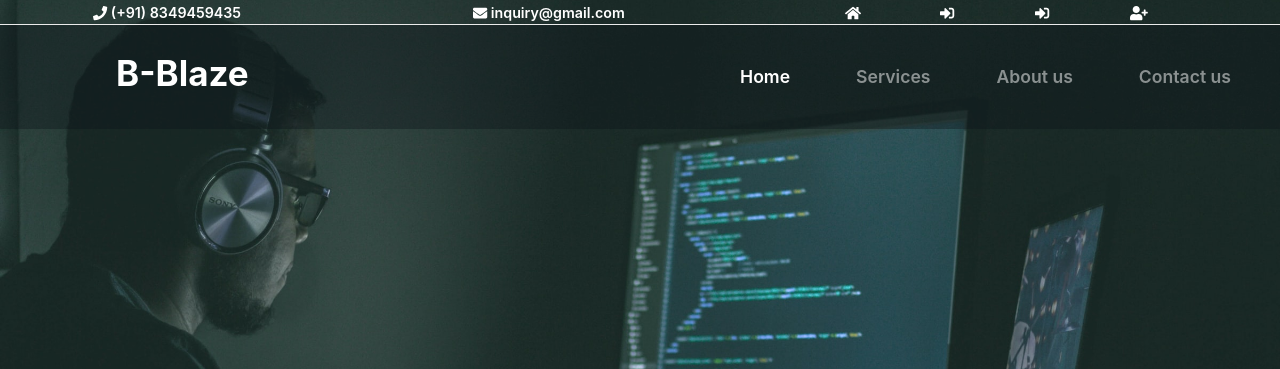
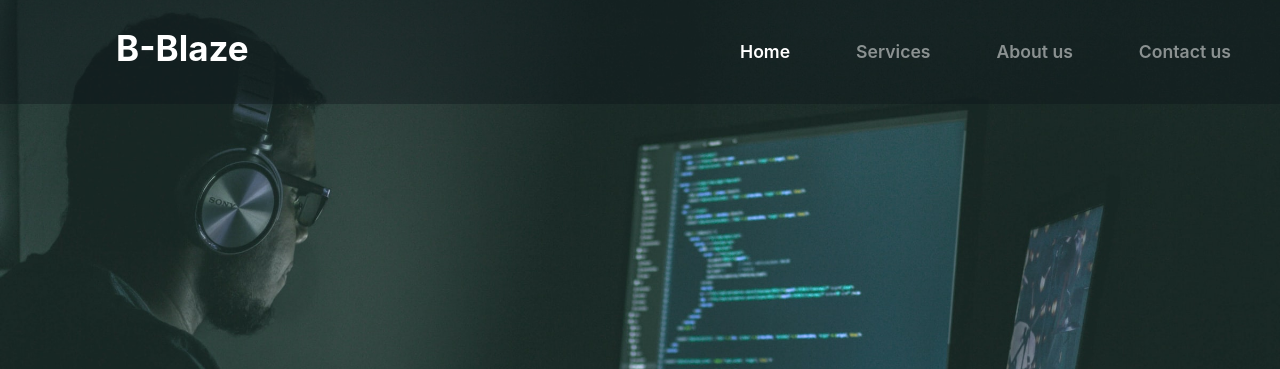
Before and after one commit to kumarishivani146/cyber_Security.github.io, a plain HTML site: page index.html in a window 1280 px wide. Shown: the top 369 px of the page. Drawn offline with nearby package versions, Linux system fonts and the light colour scheme.

Commit message:
few changes

```diff
--- a/index.html
+++ b/index.html
@@ -35,37 +35,7 @@
 <body>
     <section id="header-section">
         <header class="top-header">
-            <div class="py-10" id="topHeader">
-                <div class="container">
-                    <div class="row">
-                        <div class="col-md-4">
-                            <a class="px-2 py-1" style="text-decoration: none;" href="tel:+918349459435" target="blank"> <i class="fas fa-phone"></i> (+91)
-                                8349459435</a>
-                        </div>
 
-                        <div class="col-md-4">
-                            <a class="px-2 py-1" style="text-decoration: none;" href="mailto:agrawal.samrat11173@gmail.com" target="blank"> <i
-                                class="fas fa-envelope"></i> inquiry@gmail.com</a>
-                        </div>
-
-                        <div class="col-md-1">
-                            <a href="#"><i class="fas fa-home"></i></a>
-                        </div>
-
-                        <div class="col-md-1">
-                            <a href="#"><i class="fas fa-sign-in-alt"></i></a>
-                        </div>
-
-                        <div class="col-md-1">
-                            <a href="#"><i class="fas fa-sign-in-alt"></i></a>
-                        </div>
-
-                        <div class="col-md-1">
-                            <a href="#"><i class="fas fa-user-plus"></i></a>
-                        </div>
-                    </div>
-                </div>
-            </div>
 
             <div id="navBar">
                 <div class="container-fluid">
```
